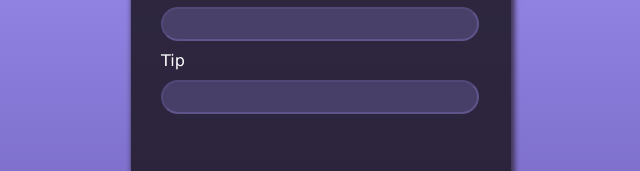
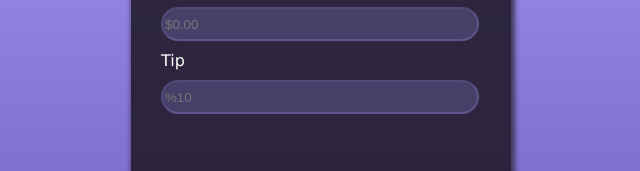
Before and after one commit to Niagara-popooooo/final-sara-shahriyary, a plain HTML site: page index.html in a window 1280 px wide. Shown: the part 260-431 px from the top of the page, 319-959 px from the left. Drawn offline with Linux system fonts and the light colour scheme.

Commit message:
placeholder

```diff
--- a/index.html
+++ b/index.html
@@ -14,11 +14,11 @@
         <form>
             <label for="input1">Bill total</label>
             <br>
-            <input type="text" name="input1">
+            <input placeholder="$0.00" type="text" name="input1">
             <br>
             <label for="input2">Tip</label>
             <br>
-            <input type="text" name="input2">
+            <input placeholder="%10" type="text" name="input2">
         </form>
         <p id="ppl">People&nbsp;&nbsp;&nbsp;&nbsp;&nbsp;&nbsp;&nbsp;&nbsp;&nbsp;&nbsp;&nbsp;&nbsp;&nbsp;&nbsp;&nbsp;&nbsp;&nbsp;&nbsp;&nbsp;&nbsp;&nbsp;&nbsp;&nbsp;&nbsp;&nbsp;&nbsp;&nbsp;&nbsp;Total per Person</p>
         <ul class="money">
--- a/style.css
+++ b/style.css
@@ -70,3 +70,7 @@ button:hover{
 ul{
     padding-left: 20px;
 }
+
+input::placeholder{
+    margin-left: 5px;
+}
```
